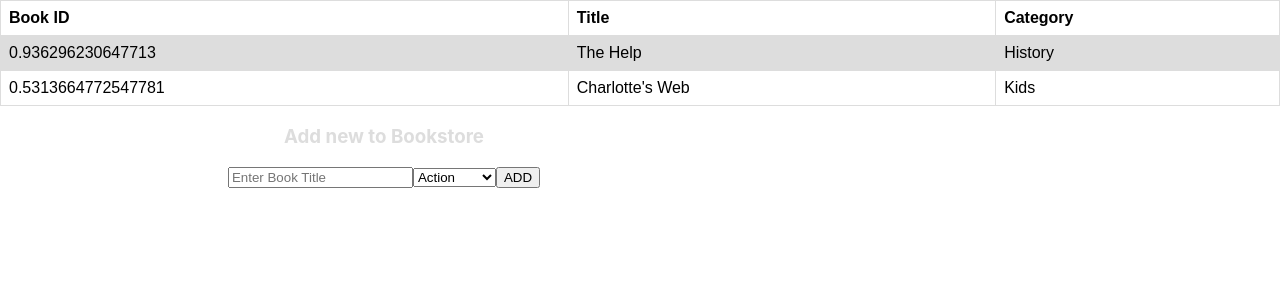
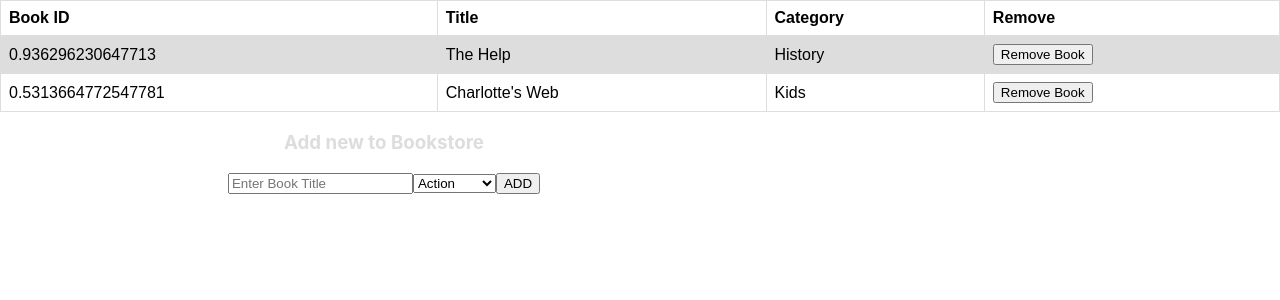
Before and after one commit to sumancrest0001/my-bookstore, a React (Create React App) app: page / in a window 1280 px wide. Shown: the top 300 px of the page. Built offline with nearby package versions, Linux system fonts and the light colour scheme.

Commit message:
implemented the remove book functionality

```diff
--- a/src/components/Book/Book.js
+++ b/src/components/Book/Book.js
@@ -2,15 +2,17 @@ import React from 'react';
 import PropTypes from 'prop-types';
 import classes from './Book.module.css';
 
-const book = ({ bookItem: { id, title, category } }) => (
+const book = ({ bookItem: { id, title, category }, clicked }) => (
   <tr className={classes.TableRow}>
     <td>{id}</td>
     <td>{title}</td>
     <td>{category}</td>
+    <td><button id={id} type="submit" onClick={clicked}>Remove Book</button></td>
   </tr>
 );
 
 book.propTypes = {
   bookItem: PropTypes.instanceOf(Object).isRequired,
+  clicked: PropTypes.func.isRequired,
 };
 export default book;
--- a/src/container/BookList.js
+++ b/src/container/BookList.js
@@ -3,9 +3,11 @@ import { connect } from 'react-redux';
 import PropTypes from 'prop-types';
 import classes from './BookList.module.css';
 import Book from '../components/Book/Book';
+import { removeBook } from '../actions/index';
 
-const bookList = ({ books }) => {
-  const renderBooks = books.map(book => <Book key={book.id} bookItem={book} />);
+const bookList = ({ books, deleteBook }) => {
+  const handleRemoveBook = book => deleteBook(book);
+
   return (
     <table className={classes.BookList}>
       <tbody>
@@ -13,8 +15,9 @@ const bookList = ({ books }) => {
           <th>Book ID</th>
           <th>Title</th>
           <th>Category</th>
+          <th>Remove</th>
         </tr>
-        {renderBooks}
+        {books.map(book => <Book key={book.id} bookItem={book} clicked={() => handleRemoveBook(book)} />)}
       </tbody>
     </table>
   );
@@ -22,10 +25,15 @@ const bookList = ({ books }) => {
 
 bookList.propTypes = {
   books: PropTypes.instanceOf(Array).isRequired,
+  deleteBook: PropTypes.func.isRequired,
 };
 
 const mapStateToProps = state => ({
   books: state.books,
 });
 
-export default connect(mapStateToProps)(bookList);
+const mapDispatchToProps = dispatch => ({
+  deleteBook: data => { dispatch(removeBook(data)); },
+});
+
+export default connect(mapStateToProps, mapDispatchToProps)(bookList);
--- a/src/reducers/books.js
+++ b/src/reducers/books.js
@@ -4,10 +4,7 @@ const bookReducer = (state = [], action) => {
       return [...state, action.book];
 
     case ('REMOVE_BOOK'):
-      return {
-        ...state,
-        books: state.books.filter(result => result.id !== action.book.id),
-      };
+      return state.filter(result => result.id !== action.book.id);
     default:
       return state;
   }
```
